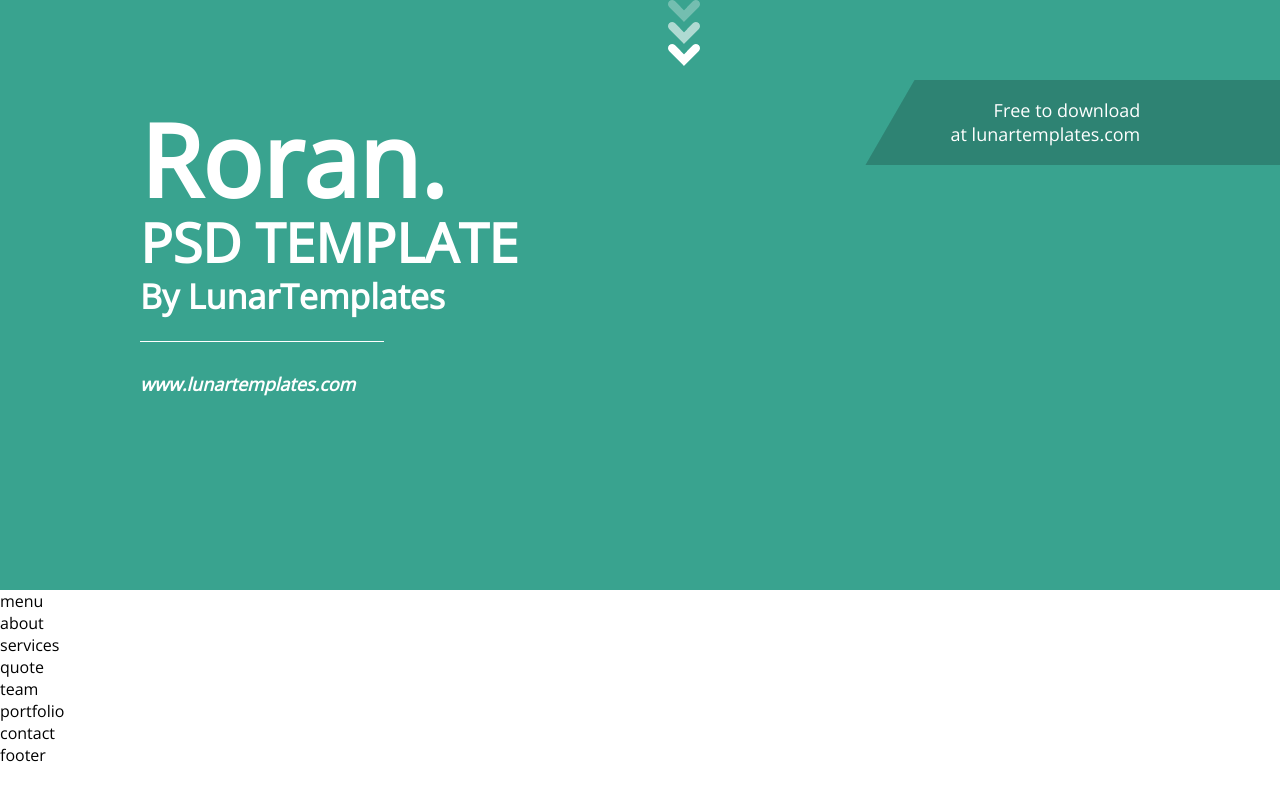
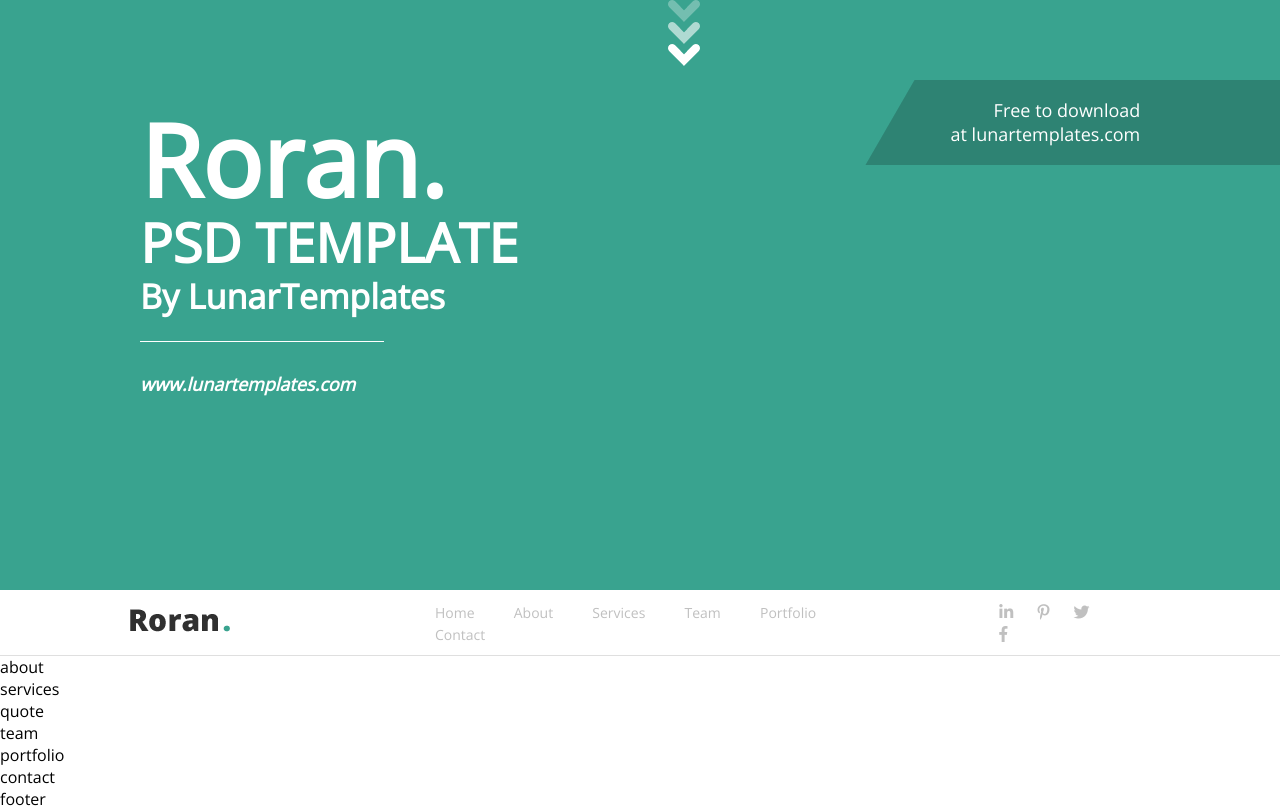
Before and after one commit to olorin44/landing-page-2-sass_css-grid, a website: page index.html in a window 1280 px wide. Shown: the top 810 px of the page. Drawn offline with nearby package versions, Linux system fonts and the light colour scheme.

Commit message:
Add section menu

```diff
--- a/index.html
+++ b/index.html
@@ -10,7 +10,7 @@
 	<link rel="stylesheet" href="https://use.fontawesome.com/releases/v5.0.13/css/all.css" integrity="sha384-DNOHZ68U8hZfKXOrtjWvjxusGo9WQnrNx2sqG0tfsghAvtVlRW3tvkXWZh58N9jp" crossorigin="anonymous">
 </head>
 <body>
-	<section class="section-header">
+	<section class="section-header" id="header">
 		<div class="container-left">
 			<h1>Roran.</h1>
 			<h3>PSD TEMPLATE</h3>
@@ -25,13 +25,41 @@
 			<img src="../images/section-header-arrows.png">
 		</div>
 	</section>
-	<section class="section-menu">menu</section>
-	<section class="section-about">about</section>
-	<section class="section-services">services</section>
+	<section class="section-menu">
+		<div class="container">
+			<a href="#" class="section-menu-logo">
+				<img src="images/section-menu-logo.png" alt="company logo">
+			</a>
+			<nav>
+				<div id="menu-toggle">
+					<input type="checkbox">
+					<span></span>
+					<span></span>
+					<span></span>
+					<ul class="nav-links" id="menu">
+						<li><a href="#header">Home</a></li>
+						<li><a href="#about">About</a></li>
+						<li><a href="#services">Services</a></li>
+						<li><a href="#team">Team</a></li>
+						<li><a href="#portfolio">Portfolio</a></li>
+						<li><a href="#contact">Contact</a></li>
+					</ul>
+				</div>
+			</nav>
+			<div class="section-menu-socialmedia">
+				<i class="fab fa-linkedin-in"></i>
+				<i class="fab fa-pinterest-p"></i>
+				<i class="fab fa-twitter"></i>
+				<i class="fab fa-facebook-f"></i>
+			</div>
+		</div>
+	</section>
+	<section class="section-about" id="about">about</section>
+	<section class="section-services" id="services">services</section>
 	<section class="section-quote">quote</section>
-	<section class="section-team">team</section>
-	<section class="section-portfolio">portfolio</section>
-	<section class="section-contact">contact</section>
+	<section class="section-team" id="team">team</section>
+	<section class="section-portfolio" id="portfolio">portfolio</section>
+	<section class="section-contact" id="contact">contact</section>
 	<section class="section-footer">footer</section>
 </body>
 </html>
--- a/sass/style_sections_menu.scss
+++ b/sass/style_sections_menu.scss
@@ -0,0 +1,54 @@
+//styles for section menu:
+
+#menu-toggle input {
+	display: none;
+}
+
+.nav-links {
+	list-style-type: none;
+
+	a {
+		color: #c0c0c0;
+		font-size: 14px;
+		margin-left: 35px;
+		text-decoration: none;
+
+		&:hover, &:active {
+			color: #303030;
+		}
+	}
+
+	li {
+		display: inline-flex;
+	}
+}
+
+.container {
+	align-items: center;
+	display: flex;
+	height: 65px;
+	justify-content: space-around;
+
+	.section-menu-logo {
+		margin: 0 130px;
+	}
+}
+
+.section-menu {
+	border-bottom: 1px solid #dfdfdf;
+	color: #c0c0c0;
+}
+
+.section-menu-socialmedia {
+	margin-left: 110px;
+	margin-right: 155px;
+}
+
+.section-menu-socialmedia i {
+	margin: 0 10px;
+
+	&:hover {
+		color: #303030;
+		cursor: pointer;
+	}
+}
```
Also changed, not shown: css/style.css, images/section-menu-logo.png (added), 1 other file.
